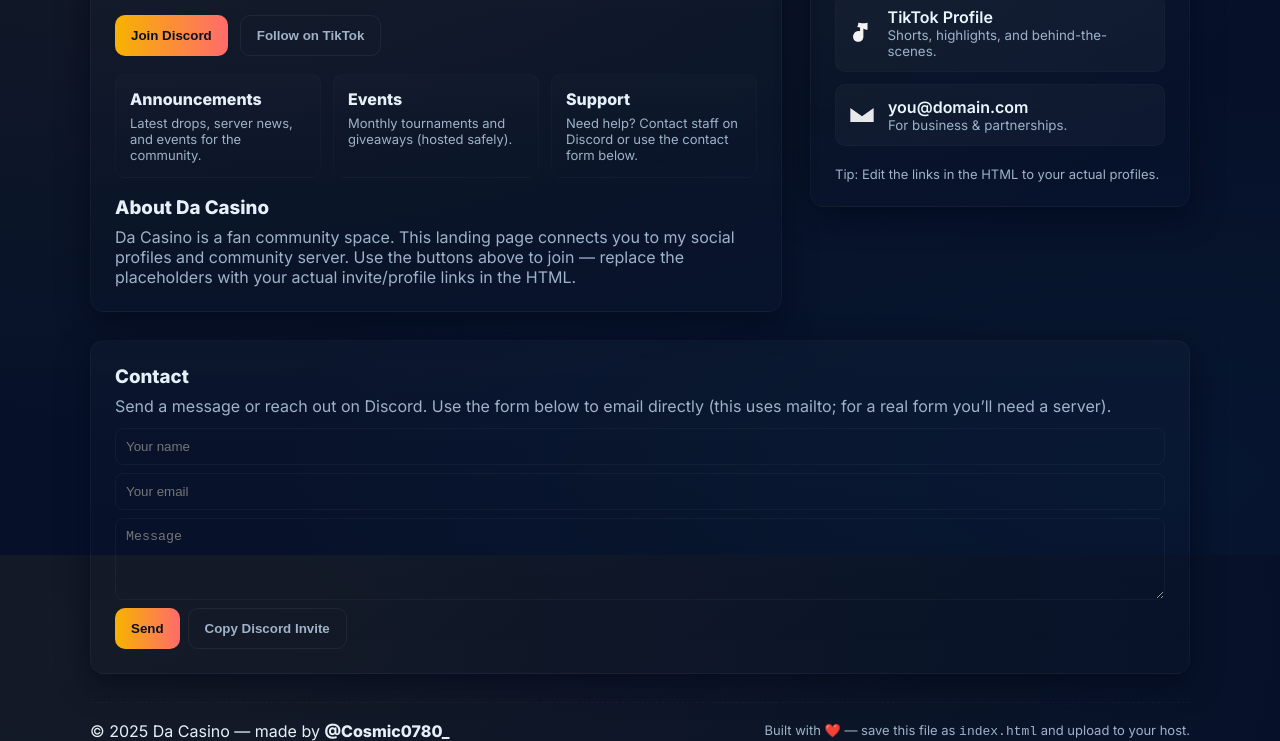
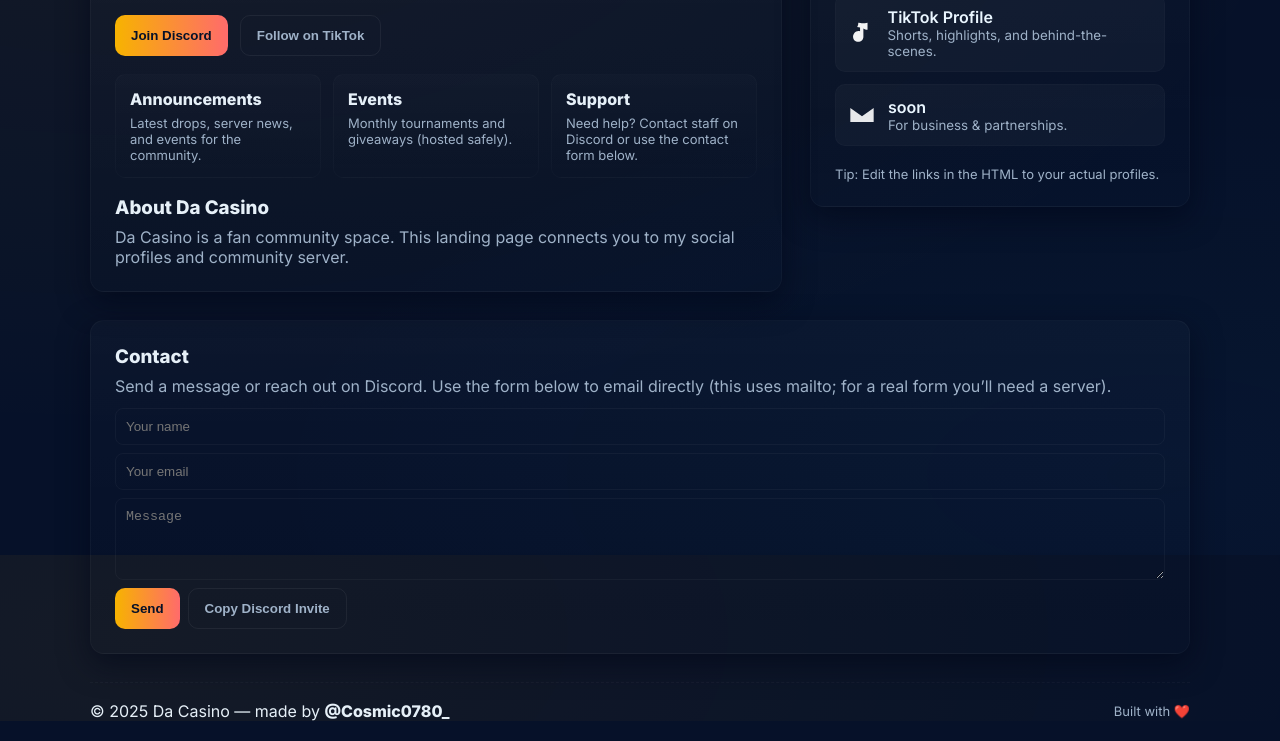
Before and after one commit to idkwhattoputlol-dev/dacasino, a plain HTML site: page index.html in a window 1280 px wide. Shown: the part 245-986 px from the top of the page. Drawn offline with Linux system fonts and the light colour scheme.

Commit message:
Update index.html

```diff
--- a/index.html
+++ b/index.html
@@ -75,7 +75,7 @@
         </div>
         <div>
           <h1>Da Casino</h1>
-          <p class="lead">Cosmic-themed hangout — Discord, TikTok, news and more.</p>
+          <p class="lead">Discord, TikTok, news and more.</p>
         </div>
       </div>
       <nav>
@@ -103,7 +103,7 @@
 
         <section id="about" style="margin-top:18px">
           <h3 style="margin:0 0 8px 0">About Da Casino</h3>
-          <p style="margin:0;color:var(--muted)">Da Casino is a fan community space. This landing page connects you to my social profiles and community server. Use the buttons above to join — replace the placeholders with your actual invite/profile links in the HTML.</p>
+          <p style="margin:0;color:var(--muted)">Da Casino is a fan community space. This landing page connects you to my social profiles and community server.</p>
         </section>
       </main>
 
@@ -130,7 +130,7 @@
           <!-- Email / Contact -->
           <svg viewBox="0 0 24 24" fill="none" xmlns="http://www.w3.org/2000/svg"><path d="M2 6v12h20V6L12 13 2 6z" fill="white" opacity="0.9"/></svg>
           <div>
-            <a href="mailto:you@domain.com" id="emailLink">you@domain.com</a>
+            <a href="mailto:you@domain.com" id="emailLink">soon</a>
             <small id="contactSmall">For business & partnerships.</small>
           </div>
         </div>
@@ -155,14 +155,14 @@
 
     <footer>
       <div>© <span id="year"></span> Da Casino — made by <strong>@Cosmic0780_</strong></div>
-      <div style="color:var(--muted);font-size:13px">Built with ❤️ — save this file as <code>index.html</code> and upload to your host.</div>
+      <div style="color:var(--muted);font-size:13px">Built with ❤️ </div>
     </footer>
   </div>
 
   <script>
     document.getElementById('year').textContent = new Date().getFullYear();
     function openLink(url){ window.open(url,'_blank'); }
-    function copyInvite(){ navigator.clipboard.writeText('https://discord.gg/REPLACE').then(()=>alert('Invite copied to clipboard')) }
+    function copyInvite(){ navigator.clipboard.writeText('https://discord.gg/NFKqP7cCrg').then(()=>alert('Invite copied to clipboard')) }
     function sendMail(){
       const n=document.getElementById('name').value||'Anon';
       const e=document.getElementById('email').value||'no-reply';
```
